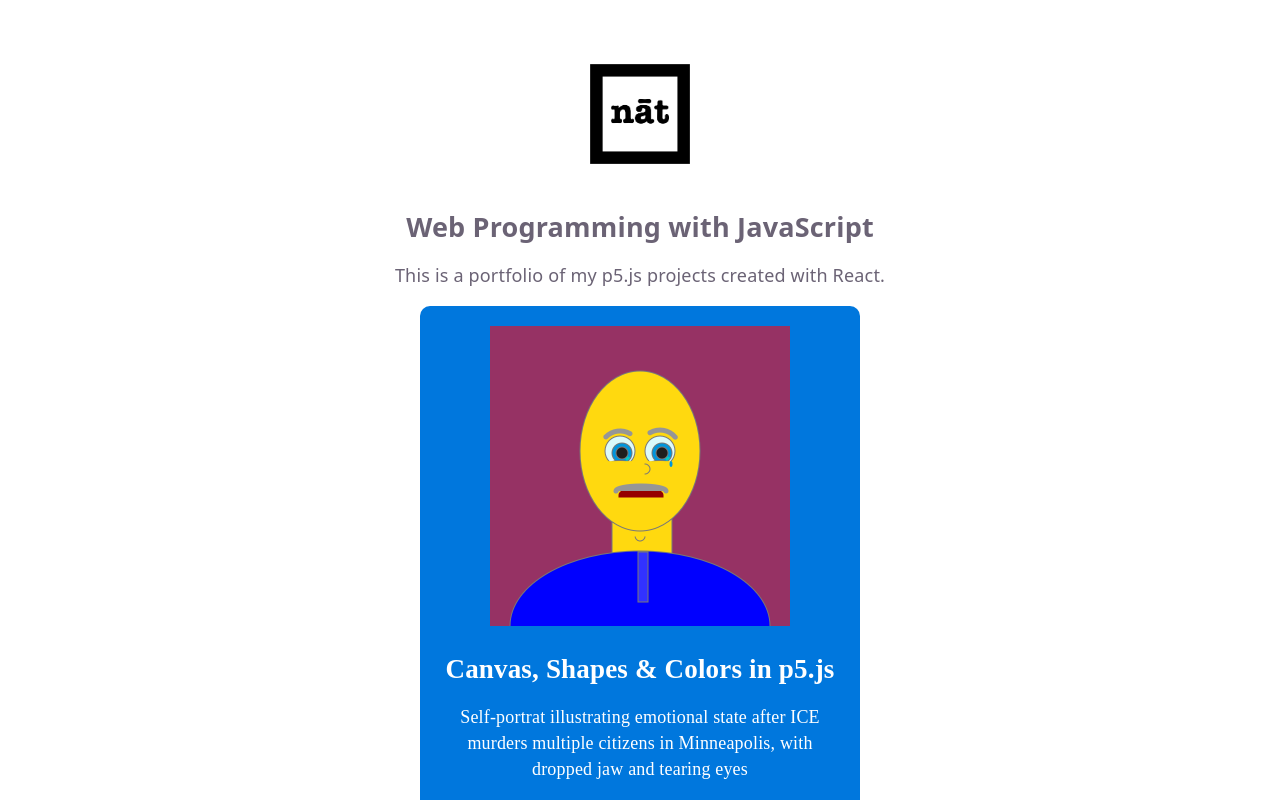
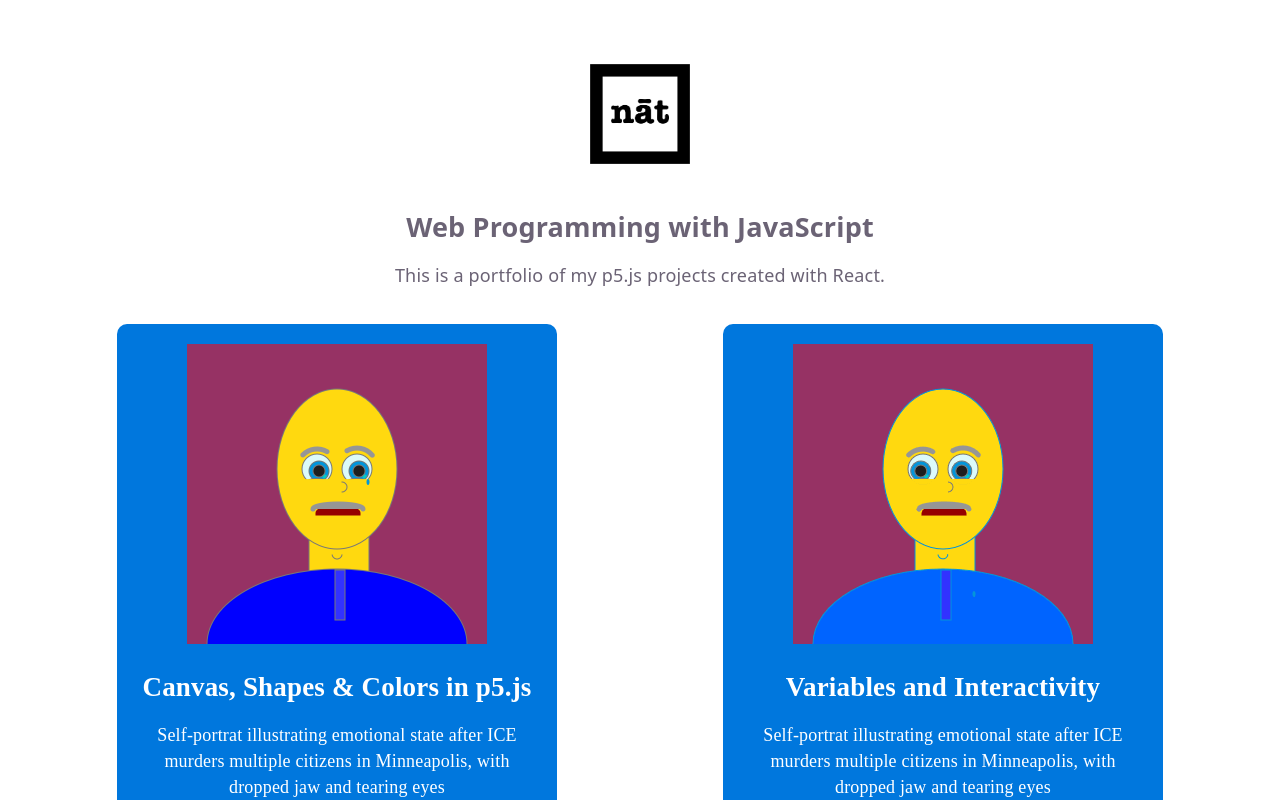
Before and after one commit to natisdale/react_assignments, a React (Vite) app in the folder week12/assignment/: page / in a window 1280 px wide. Shown: the top 800 px of the page. Built offline with nearby package versions, Linux system fonts and the light colour scheme.

Commit message:
Updating Week12 assignment

```diff
--- a/week12/assignment/src/css/app.css
+++ b/week12/assignment/src/css/app.css
@@ -27,3 +27,9 @@
 footer {
   font-family: --mono;
 }
+
+.project-list {
+  display: grid;
+  grid-template-columns: repeat(auto-fit, minmax(500px, 1fr));
+  gap: 20px;
+}
--- a/week12/assignment/src/pages/ProjectList.jsx
+++ b/week12/assignment/src/pages/ProjectList.jsx
@@ -2,7 +2,7 @@
 
 function ProjectList({ projects }) {
   return (
-    <>
+    <div className="project-list">
       {projects.map((project) => (
         <ProjectCard
           key={project.id}
@@ -12,7 +12,7 @@
           image={project.image}
         />
       ))}
-    </>
+    </div>
   );
 }
 export default ProjectList;
```
